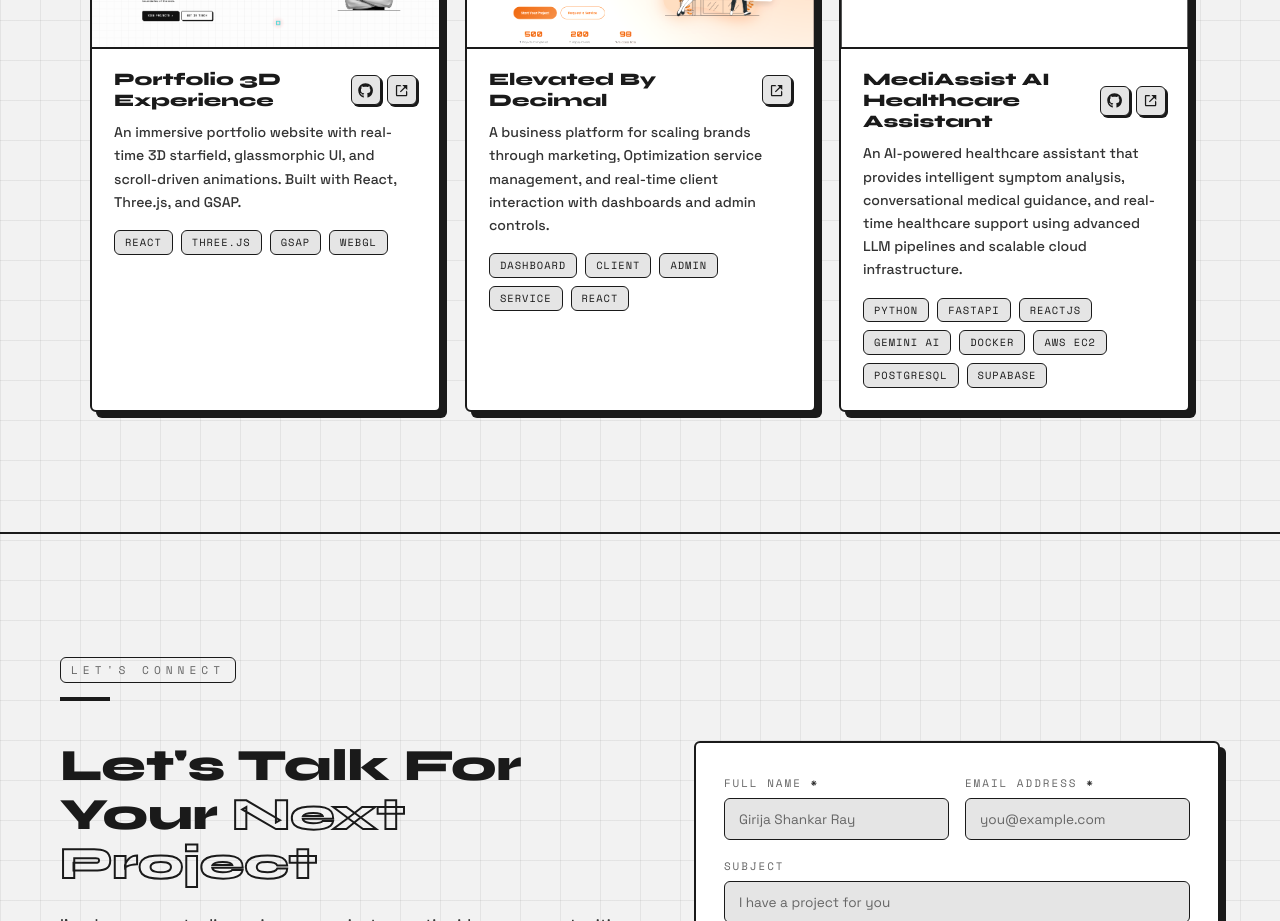
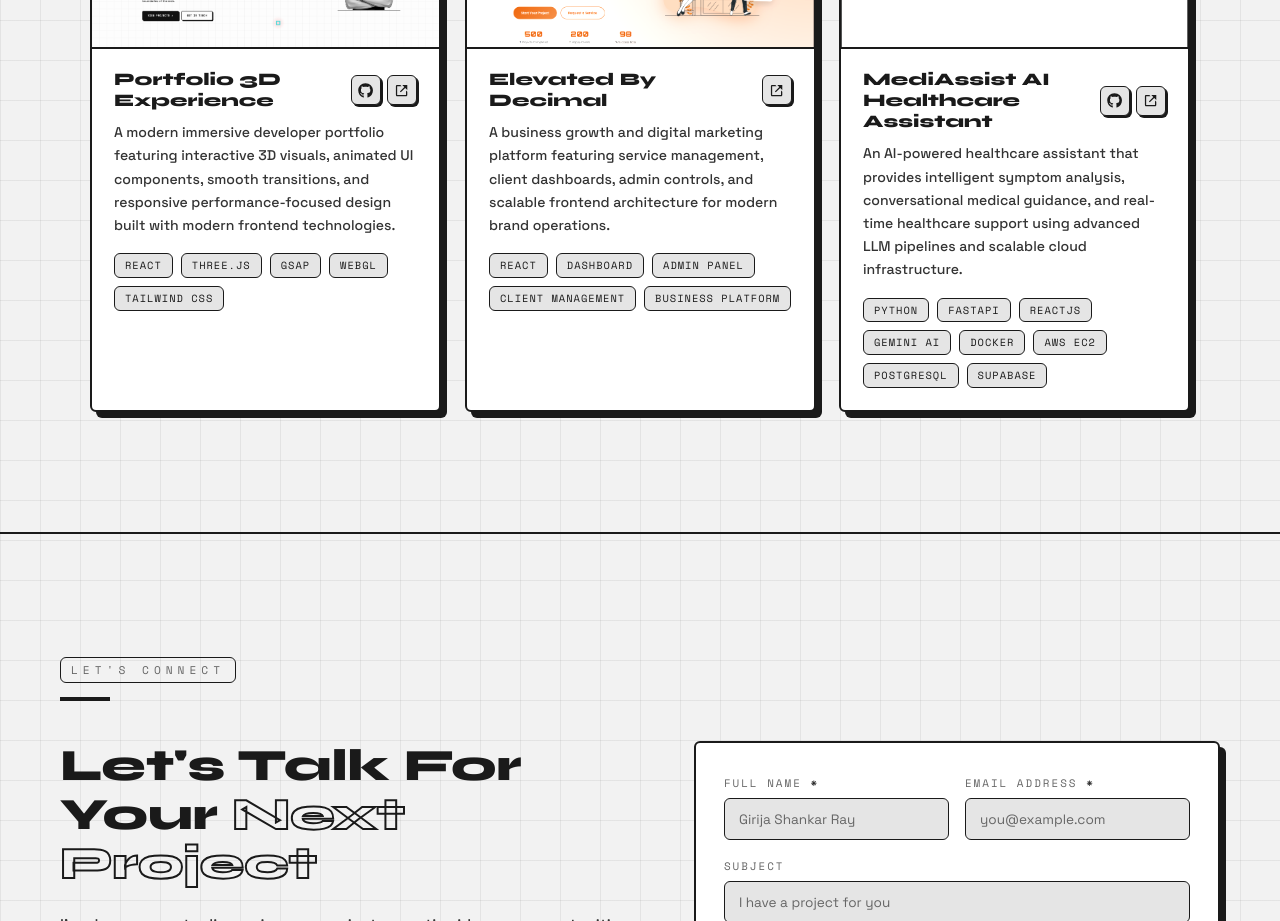
Before and after one commit to Girijaray07/Girija-Portfolio, a React (Vite) app: page / in a window 1280 px wide. Shown: the part 2860-3781 px from the top of the page. Built offline with nearby package versions, Linux system fonts and the light colour scheme.

Commit message:
Update Project Details

```diff
--- a/src/sections/ProjectsSection.jsx
+++ b/src/sections/ProjectsSection.jsx
@@ -79,8 +79,14 @@ function ProjectsSection() {
   const projects = [
     {
       title: 'Portfolio 3D Experience',
-      desc: 'An immersive portfolio website with real-time 3D starfield, glassmorphic UI, and scroll-driven animations. Built with React, Three.js, and GSAP.',
-      tags: ['React', 'Three.js', 'GSAP', 'WebGL'],
+      desc: 'A modern immersive developer portfolio featuring interactive 3D visuals, animated UI components, smooth transitions, and responsive performance-focused design built with modern frontend technologies.',
+      tags: [
+        'React',
+        'Three.js',
+        'GSAP',
+        'WebGL',
+        'Tailwind CSS',
+      ],
       github: 'https://github.com/Girijaray07/Girija-Portfolio',
       live: 'https://girijaray.dev/',
       gradient: 'linear-gradient(135deg, #0a0a2e, #1a1a4e, #0a2a3a)',
@@ -88,8 +94,14 @@ function ProjectsSection() {
     },
     {
       title: 'Elevated By Decimal',
-      desc: 'A business platform for scaling brands through marketing, Optimization service management, and real-time client interaction with dashboards and admin controls.',
-      tags: ['Dashboard', 'Client', 'Admin', 'Service', 'React'],
+      desc: 'A business growth and digital marketing platform featuring service management, client dashboards, admin controls, and scalable frontend architecture for modern brand operations.',
+      tags: [
+        'React',
+        'Dashboard',
+        'Admin Panel',
+        'Client Management',
+        'Business Platform',
+      ],
       github: '',
       live: 'https://elevatedbydecimal.girijaray.dev',
       gradient: 'linear-gradient(135deg, #1a0a2e, #2a1a4e, #1a0a3a)',
```
